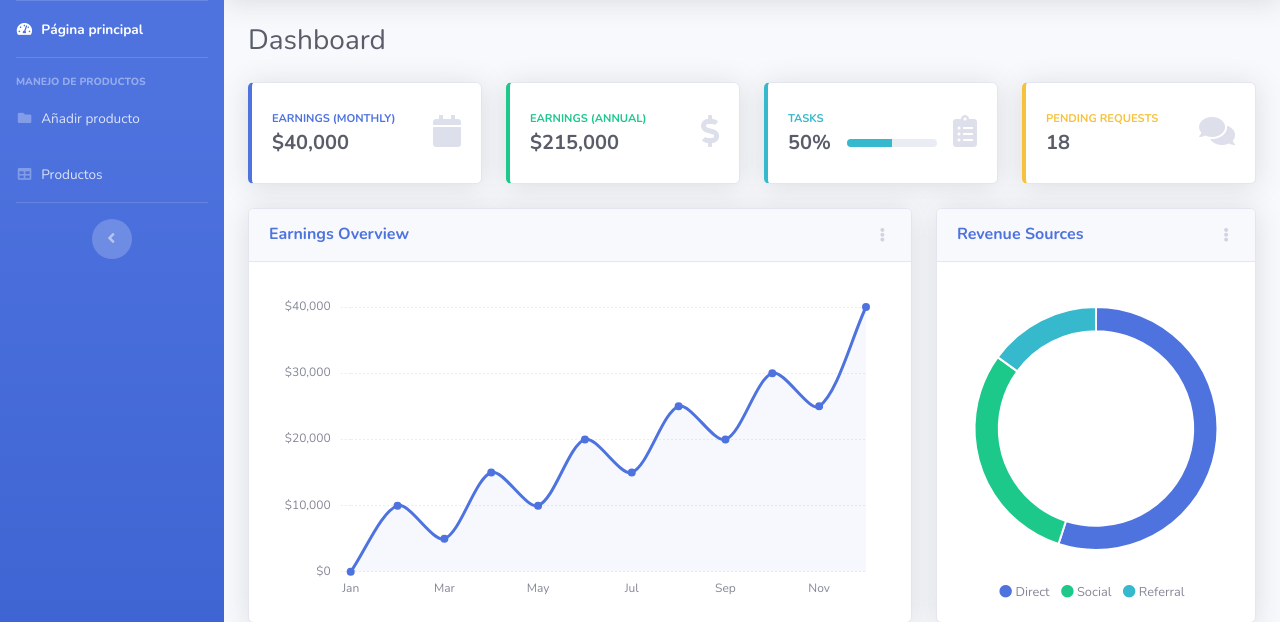
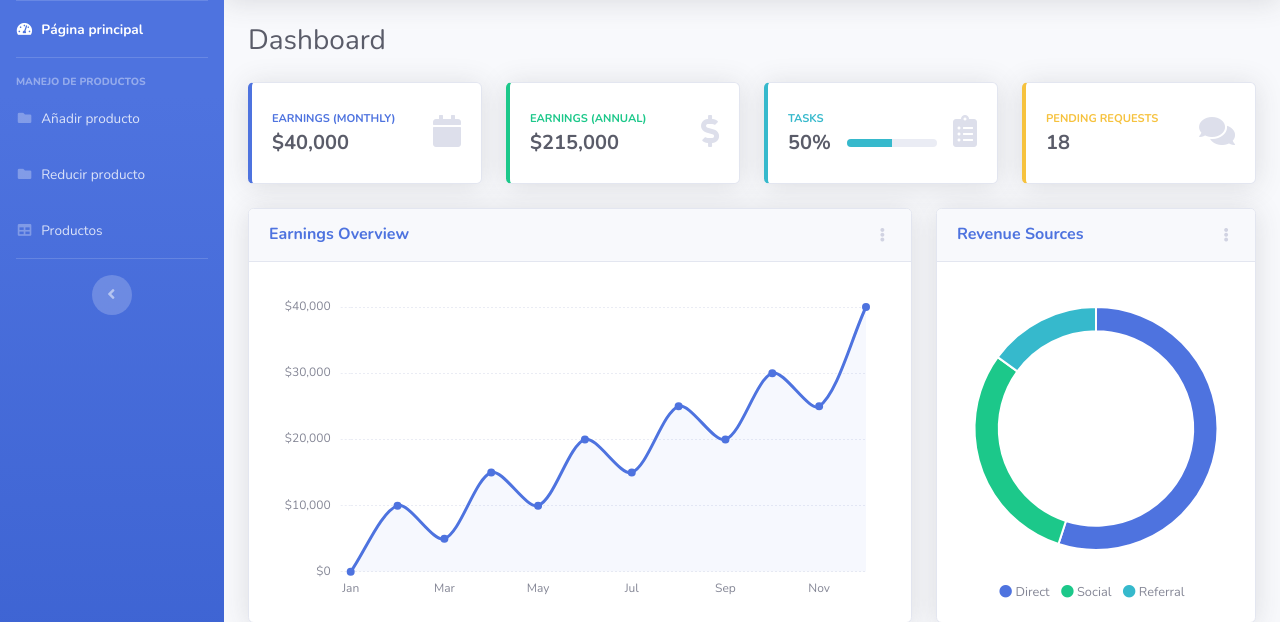
Before and after one commit to NC6155/PControlInv, a Django app: page / in a window 1280 px wide. Shown: the part 70-692 px from the top of the page. Run offline with Django 4.2, Linux system fonts and the light colour scheme; a user stored in the database is signed in; data comes from the database, SQL or seed files in the repository; both versions use the stored data as it was after the commit; some libraries are stand-ins or nearby versions.

Commit message:
reducir en base

```diff
--- a/core/templates/core/base.html
+++ b/core/templates/core/base.html
@@ -64,12 +64,21 @@
                     <span>Añadir producto</span></a>
             </li>
 
+            <!-- Nav Item - Charts -->
+            <li class="nav-item">
+                <a class="nav-link" href="/reducir_stock/">
+                    <i class="fas fa-fw fa-folder"></i>
+                    <span>Reducir producto</span></a>
+            </li>
+
             <!-- Nav Item - Tables -->
             <li class="nav-item">
                 <a class="nav-link" href="/tables/">
                     <i class="fas fa-fw fa-table"></i>
                     <span>Productos</span></a>
             </li>
+
+
 
             <!-- Divider -->
             <hr class="sidebar-divider d-none d-md-block">
```
Also changed, not shown: db.sqlite3.
